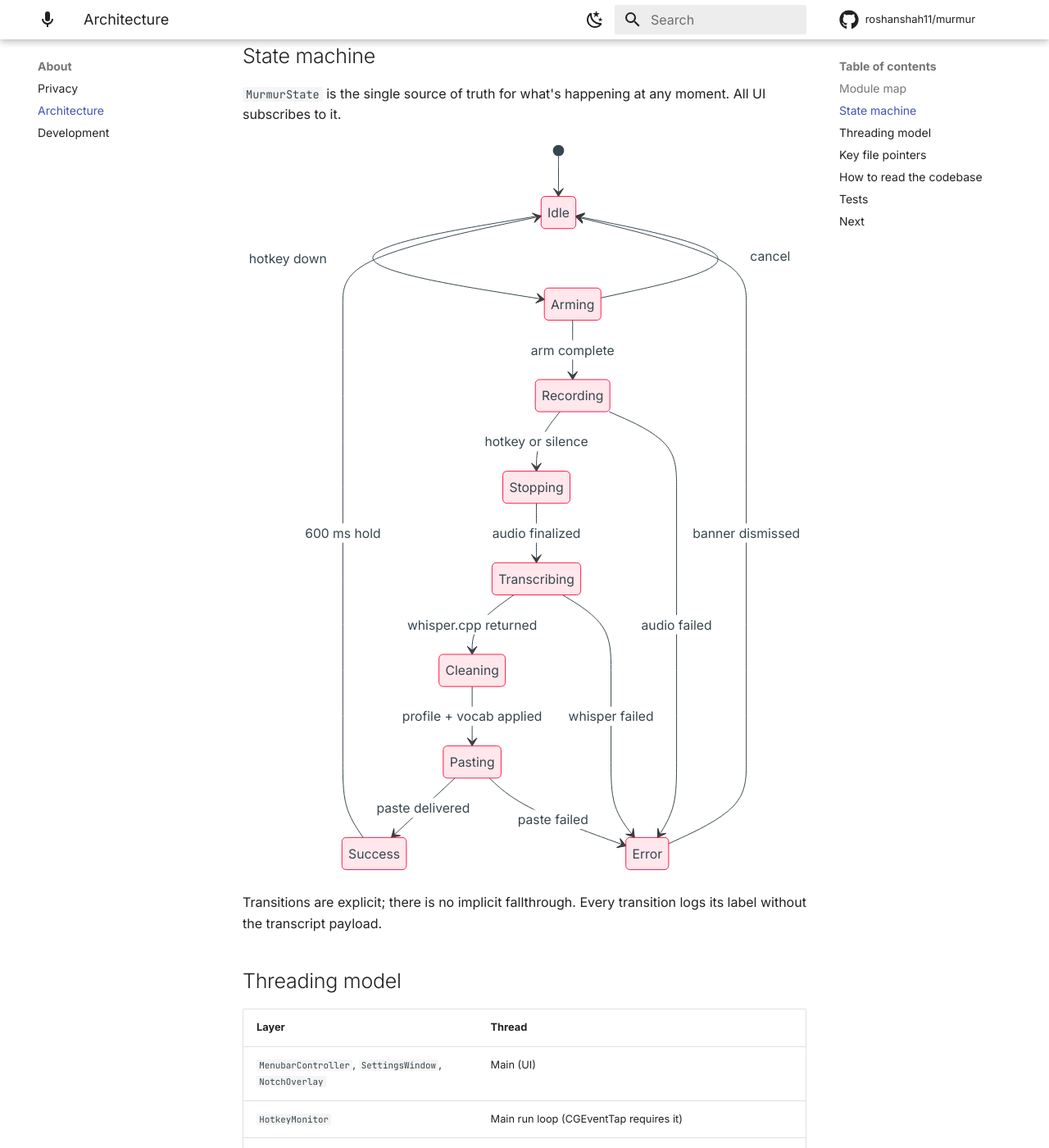
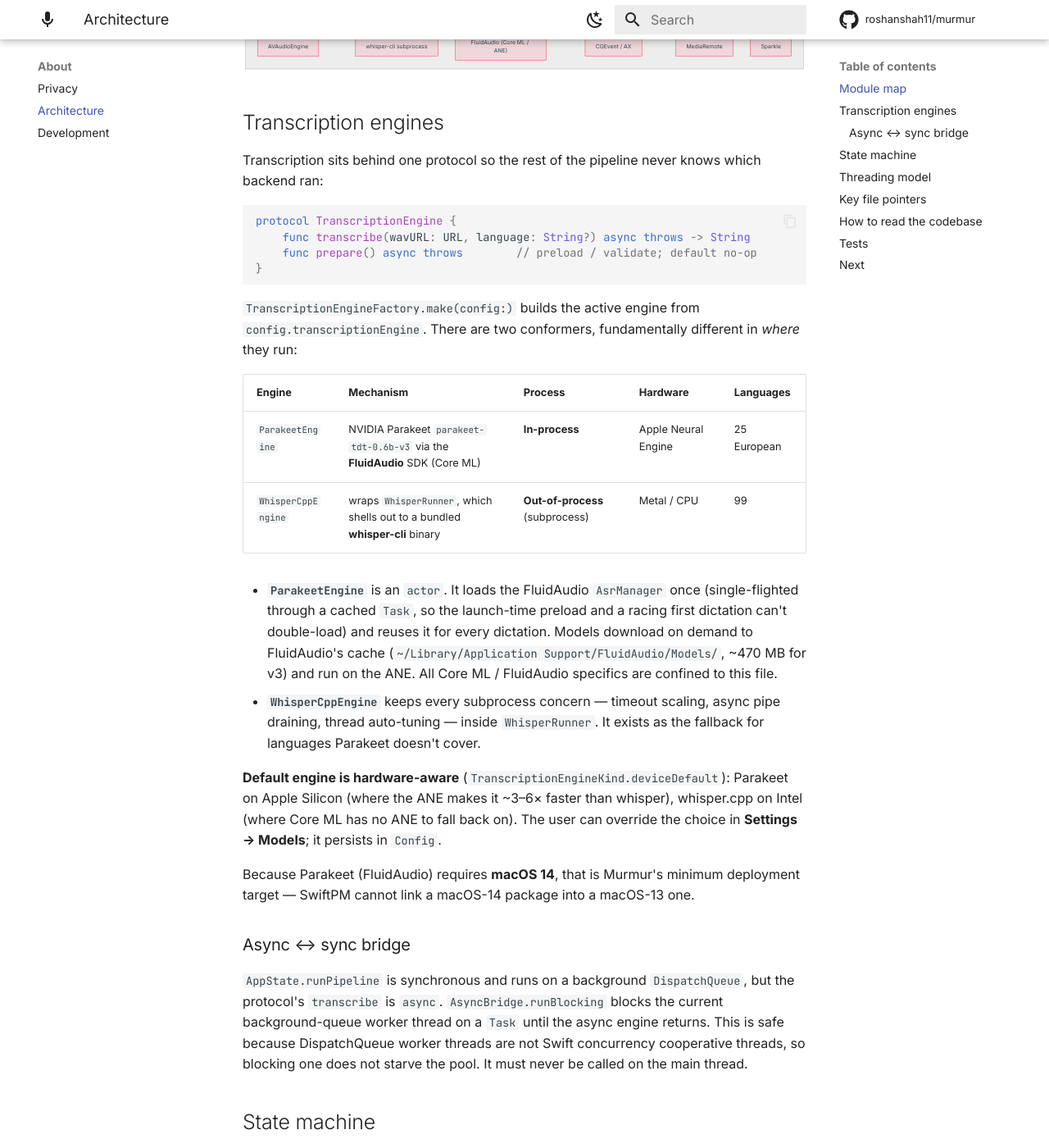
Before and after one commit to roshanshah11/murmur, an MkDocs documentation site: the page built from docs/architecture.md, in a window 1280 px wide and 1400 px high, scrolled down 626 px. Shown: the whole window at 82% size. Built offline with MkDocs 1.6.1 and Material for MkDocs 9.7.7, drawn with Linux system fonts in a browser that asks for light colours; comment, search, counter and statistics services are not loaded; some of the changed text lies outside the part shown.

Commit message:
T8: docs reflect Parakeet engine + macOS 14 minimum
- architecture.md: replace the Transcriber.swift/CWhisper fiction with the real
  TranscriptionEngine protocol + WhisperCppEngine (out-of-process subprocess) and
  ParakeetEngine (in-process Core ML/ANE) conformers; document the factory,
  arch-aware default, async->sync bridge, updated module map / threading / file
  pointers, macOS 14 minimum.
- README / index / faq / install: minimum macOS 13 -> 14 (FluidAudio requires it);
  note Parakeet default on Apple Silicon, whisper fallback; corrected disk figure.
- models.md: new Transcription engines section (Parakeet vs Whisper); frame the
  GGML sizing table as the Whisper engine.
- privacy.md: Parakeet model download added to the network surface (HF via
  FluidAudio); reaffirm inference is fully on-device for both engines.

Co-Authored-By: Claude Opus 4.8 (1M context) <noreply@anthropic.com>

````diff
--- a/docs/architecture.md
+++ b/docs/architecture.md
@@ -4,7 +4,8 @@ title: Architecture
 
 # Architecture
 
-Get oriented in the Murmur codebase: module layout, state machine, threading model, and where to read first.
+Get oriented in the Murmur codebase: module layout, the transcription-engine
+abstraction, state machine, threading model, and where to read first.
 
 For setup instructions go to [Development](development.md).
 
@@ -20,11 +21,12 @@ flowchart TB
     end
 
     subgraph Core["Core"]
-        AppCoordinator
-        StateMachine
+        AppState
         HotkeyMonitor
         AudioRecorder
-        Transcriber
+        Engine["TranscriptionEngine (protocol)"]
+        WhisperCppEngine
+        ParakeetEngine
         TextCleaner
         Paster
         Config
@@ -32,7 +34,8 @@ flowchart TB
 
     subgraph Sys["System bridges"]
         AVAudioEngine
-        WhisperCpp[whisper.cpp]
+        WhisperCpp[whisper-cli subprocess]
+        FluidAudio["FluidAudio (Core ML / ANE)"]
         Accessibility[CGEvent / AX]
         MediaRemote
         Sparkle
@@ -40,45 +43,94 @@ flowchart TB
 
     HotkeyMonitor --> Accessibility
     AudioRecorder --> AVAudioEngine
-    Transcriber --> WhisperCpp
+    Engine --> WhisperCppEngine
+    Engine --> ParakeetEngine
+    WhisperCppEngine --> WhisperCpp
+    ParakeetEngine --> FluidAudio
     Paster --> Accessibility
-    AppCoordinator <--> StateMachine
-    MenubarController --> AppCoordinator
+    MenubarController --> AppState
     SettingsWindow --> Config
     HistoryWindow --> Config
-    NotchOverlay --> StateMachine
-    AppCoordinator --> HotkeyMonitor
-    AppCoordinator --> AudioRecorder
-    AppCoordinator --> Transcriber
-    AppCoordinator --> TextCleaner
-    AppCoordinator --> Paster
-    AppCoordinator -.pause/resume.-> MediaRemote
-    AppCoordinator -.update.-> Sparkle
+    NotchOverlay --> AppState
+    AppState --> HotkeyMonitor
+    AppState --> AudioRecorder
+    AppState --> Engine
+    AppState --> TextCleaner
+    AppState --> Paster
+    AppState -.pause/resume.-> MediaRemote
+    AppState -.update.-> Sparkle
 ```
+
+## Transcription engines
+
+Transcription sits behind one protocol so the rest of the pipeline never knows
+which backend ran:
+
+```swift
+protocol TranscriptionEngine {
+    func transcribe(wavURL: URL, language: String?) async throws -> String
+    func prepare() async throws        // preload / validate; default no-op
+}
+```
+
+`TranscriptionEngineFactory.make(config:)` builds the active engine from
+`config.transcriptionEngine`. There are two conformers, fundamentally different
+in *where* they run:
+
+| Engine | Mechanism | Process | Hardware | Languages |
+|---|---|---|---|---|
+| `ParakeetEngine` | NVIDIA Parakeet `parakeet-tdt-0.6b-v3` via the **FluidAudio** SDK (Core ML) | **In-process** | Apple Neural Engine | 25 European |
+| `WhisperCppEngine` | wraps `WhisperRunner`, which shells out to a bundled **whisper-cli** binary | **Out-of-process** (subprocess) | Metal / CPU | 99 |
+
+- **`ParakeetEngine`** is an `actor`. It loads the FluidAudio `AsrManager` once
+  (single-flighted through a cached `Task`, so the launch-time preload and a
+  racing first dictation can't double-load) and reuses it for every dictation.
+  Models download on demand to FluidAudio's cache
+  (`~/Library/Application Support/FluidAudio/Models/`, ~470 MB for v3) and run on
+  the ANE. All Core ML / FluidAudio specifics are confined to this file.
+- **`WhisperCppEngine`** keeps every subprocess concern — timeout scaling,
+  async pipe draining, thread auto-tuning — inside `WhisperRunner`. It exists as
+  the fallback for languages Parakeet doesn't cover.
+
+**Default engine is hardware-aware** (`TranscriptionEngineKind.deviceDefault`):
+Parakeet on Apple Silicon (where the ANE makes it ~3–6× faster than whisper),
+whisper.cpp on Intel (where Core ML has no ANE to fall back on). The user can
+override the choice in **Settings → Models**; it persists in `Config`.
+
+Because Parakeet (FluidAudio) requires **macOS 14**, that is Murmur's minimum
+deployment target — SwiftPM cannot link a macOS-14 package into a macOS-13 one.
+
+### Async ↔ sync bridge
+
+`AppState.runPipeline` is synchronous and runs on a background `DispatchQueue`,
+but the protocol's `transcribe` is `async`. `AsyncBridge.runBlocking` blocks the
+current background-queue worker thread on a `Task` until the async engine
+returns. This is safe because DispatchQueue worker threads are not Swift
+concurrency cooperative threads, so blocking one does not starve the pool. It
+must never be called on the main thread.
 
 ## State machine
 
-`MurmurState` is the single source of truth for what's happening at any moment. All UI subscribes to it.
+`MurmurState` is the single source of truth for what's happening at any moment.
+All UI subscribes to it.
 
 ```mermaid
 stateDiagram-v2
     [*] --> Idle
-    Idle --> Arming: hotkey down
-    Arming --> Recording: arm complete
-    Arming --> Idle: cancel
-    Recording --> Stopping: hotkey or silence
-    Stopping --> Transcribing: audio finalized
-    Transcribing --> Cleaning: whisper.cpp returned
-    Cleaning --> Pasting: profile + vocab applied
-    Pasting --> Success: paste delivered
+    Idle --> Recording: hotkey down
+    Recording --> Transcribing: hotkey or silence
+    Transcribing --> Pasting: engine returned (cleaned + vocab applied)
+    Pasting --> Idle: paste delivered (600 ms hold)
+    Transcribing --> Error: engine failed
+    Recording --> Error: audio failed
     Pasting --> Error: paste failed
-    Transcribing --> Error: whisper failed
-    Recording --> Error: audio failed
-    Success --> Idle: 600 ms hold
+    Idle --> DownloadingModel: model fetch
+    DownloadingModel --> Idle: download finished
     Error --> Idle: banner dismissed
 ```
 
-Transitions are explicit; there is no implicit fallthrough. Every transition logs its label without the transcript payload.
+Transitions are explicit; every transition logs its label without the transcript
+payload.
 
 ## Threading model
 
@@ -86,60 +138,71 @@ Transitions are explicit; there is no implicit fallthrough. Every transition log
 |---|---|
 | `MenubarController`, `SettingsWindow`, `NotchOverlay` | Main (UI) |
 | `HotkeyMonitor` | Main run loop (CGEventTap requires it) |
-| `AudioRecorder` | Dedicated `AVAudioSession` thread, audio render priority |
-| `Transcriber` | Background `DispatchQueue` labeled `murmur.transcribe`, QoS `userInitiated` |
-| `TextCleaner`, `Vocabulary` substitution | Synchronous on the transcribe queue |
+| `AudioRecorder` | `AVAudioRecorder`'s own audio thread |
+| `AppState.runPipeline` | Background `DispatchQueue` `flowlite.pipeline`, QoS `userInitiated` |
+| `WhisperCppEngine` | Subprocess + async pipe-drain handlers off the pipeline thread |
+| `ParakeetEngine` | `actor`; Core ML inference on the ANE via FluidAudio |
+| `AsyncBridge.runBlocking` | Blocks the pipeline thread until the async engine returns |
+| `TextCleaner`, `Vocabulary` substitution | Synchronous on the pipeline thread |
 | `Paster` | Main thread (Accessibility + clipboard APIs require it) |
 | `Sparkle` | Sparkle-owned background queue |
 
-All cross-thread state flows through the `StateMachine`, which serializes mutations on a private serial queue and publishes via Combine. No view directly touches the recorder or the transcriber.
+All cross-thread state flows through `AppState`, which publishes `MurmurState`
+changes on the main thread. No view directly touches the recorder or an engine.
 
 ## Key file pointers
 
 | Concern | File |
 |---|---|
-| App entry point | `app/Sources/Murmur/App/MurmurApp.swift` |
-| Coordinator | `app/Sources/Murmur/Core/AppCoordinator.swift` |
-| State machine | `app/Sources/Murmur/Core/StateMachine.swift` |
-| Global hotkey | `app/Sources/Murmur/Input/HotkeyMonitor.swift` |
-| Audio capture | `app/Sources/Murmur/Audio/AudioRecorder.swift` |
-| Whisper bridge | `app/Sources/Murmur/Transcription/Transcriber.swift` |
-| whisper.cpp wrapper | `Sources/CWhisper/` |
-| Text cleanup profiles | `app/Sources/Murmur/Text/TextCleaner.swift` |
+| App entry point + AppDelegate | `app/Sources/Murmur/main.swift` |
+| Pipeline coordinator + state machine | `app/Sources/Murmur/AppState.swift` |
+| Global hotkey | `app/Sources/Murmur/HotkeyMonitor.swift` |
+| Audio capture | `app/Sources/Murmur/AudioRecorder.swift` |
+| Engine protocol | `app/Sources/Murmur/Transcription/TranscriptionEngine.swift` |
+| Engine factory | `app/Sources/Murmur/Transcription/TranscriptionEngineFactory.swift` |
+| Parakeet engine (FluidAudio) | `app/Sources/Murmur/Transcription/ParakeetEngine.swift` |
+| whisper.cpp engine | `app/Sources/Murmur/Transcription/WhisperCppEngine.swift` |
+| whisper-cli subprocess driver | `app/Sources/Murmur/WhisperRunner.swift` |
+| Async→sync bridge | `app/Sources/Murmur/Transcription/AsyncBridge.swift` |
+| Parakeet model state (Settings) | `app/Sources/Murmur/Transcription/ParakeetModelManager.swift` |
+| Engine-kind enum (persisted) | `app/Sources/Murmur/Transcription/TranscriptionEngineKind.swift` |
+| Text cleanup profiles | `app/Sources/Murmur/TextCleaner.swift` |
 | Vocabulary | `app/Sources/Murmur/Text/Vocabulary.swift` |
-| Paste path | `app/Sources/Murmur/Paste/Paster.swift` |
-| Notch overlay | `app/Sources/Murmur/UI/NotchOverlay.swift` |
-| Settings window | `app/Sources/Murmur/UI/Settings/*` |
-| History viewer | `app/Sources/Murmur/UI/History/*` |
-| Config persistence | `app/Sources/Murmur/Config/Config.swift` |
-| Model downloader | `app/Sources/Murmur/Models/ModelDownloader.swift` |
-| Sparkle integration | `app/Sources/Murmur/Updates/UpdaterController.swift` |
-| Media remote bridge | `app/Sources/Murmur/Media/MediaRemoteController.swift` |
-| Logging | `app/Sources/Murmur/Logging/Logger.swift` |
-| CLI entry points | `app/Sources/Murmur/CLI/CLI.swift` |
+| Paste path | `app/Sources/Murmur/PasteboardInserter.swift` |
+| Notch overlay | `app/Sources/Murmur/NotchIndicator.swift` |
+| Settings → Models tab | `app/Sources/Murmur/UI/Settings/ModelsTab.swift` |
+| GGML (whisper) model manager | `app/Sources/Murmur/Transcription/ModelManager.swift` |
+| Config persistence | `app/Sources/Murmur/Config.swift` |
+| Sparkle integration | `app/Sources/Murmur/Update/SparkleUpdater.swift` |
+| CLI entry points | `app/Sources/Murmur/CLI.swift` |
 
 ## How to read the codebase
 
 If you've never opened Murmur before, walk it in this order:
 
-1. `MurmurApp.swift` — wires up `AppCoordinator`.
-2. `StateMachine.swift` — the contract every other module follows.
-3. `HotkeyMonitor.swift` → `AudioRecorder.swift` → `Transcriber.swift` — the happy-path dataflow.
+1. `main.swift` — wires up `AppState` and builds the engine via the factory.
+2. `AppState.swift` — the state machine + `runPipeline`, the contract every
+   other module follows.
+3. `HotkeyMonitor.swift` → `AudioRecorder.swift` → `TranscriptionEngine.swift`
+   (+ `WhisperCppEngine` / `ParakeetEngine`) — the happy-path dataflow.
 4. `TextCleaner.swift` + `Vocabulary.swift` — pure functions, easiest to read.
-5. `Paster.swift` — the trickiest module; clipboard swap-and-restore.
-6. `NotchOverlay.swift` — explains the screen-geometry math.
+5. `PasteboardInserter.swift` — the trickiest module; clipboard swap-and-restore.
+6. `NotchIndicator.swift` — explains the screen-geometry math.
 
 ## Tests
 
-Tests live in `Tests/MurmurTests/`. Run with:
+Tests live in `app/Tests/MurmurTests/`. Run with:
 
 ```bash
-swift test
+cd app && swift test
 ```
 
-Snapshots for the UI live in `Tests/MurmurTests/Snapshots/` and use `swift-snapshot-testing`.
+Engine tests cover the pure pieces (e.g. `ParakeetEngineTests` for the
+language-code mapping); the heavy Core ML model load is intentionally NOT
+exercised in the unit suite to keep it fast and offline.
 
 ## Next
 
 - [Development](development.md) for the build + contribution flow.
+- [Models](models.md) for the engine/model choices.
 - [Privacy](privacy.md) for the network surface.
````
Also changed, not shown: README.md (+3 -3 lines), docs/faq.md (+2 -2 lines), docs/index.md (+2 -2 lines), docs/install.md (+2 -2 lines), docs/models.md (+21 -3 lines), docs/privacy.md (+4 -3 lines).
